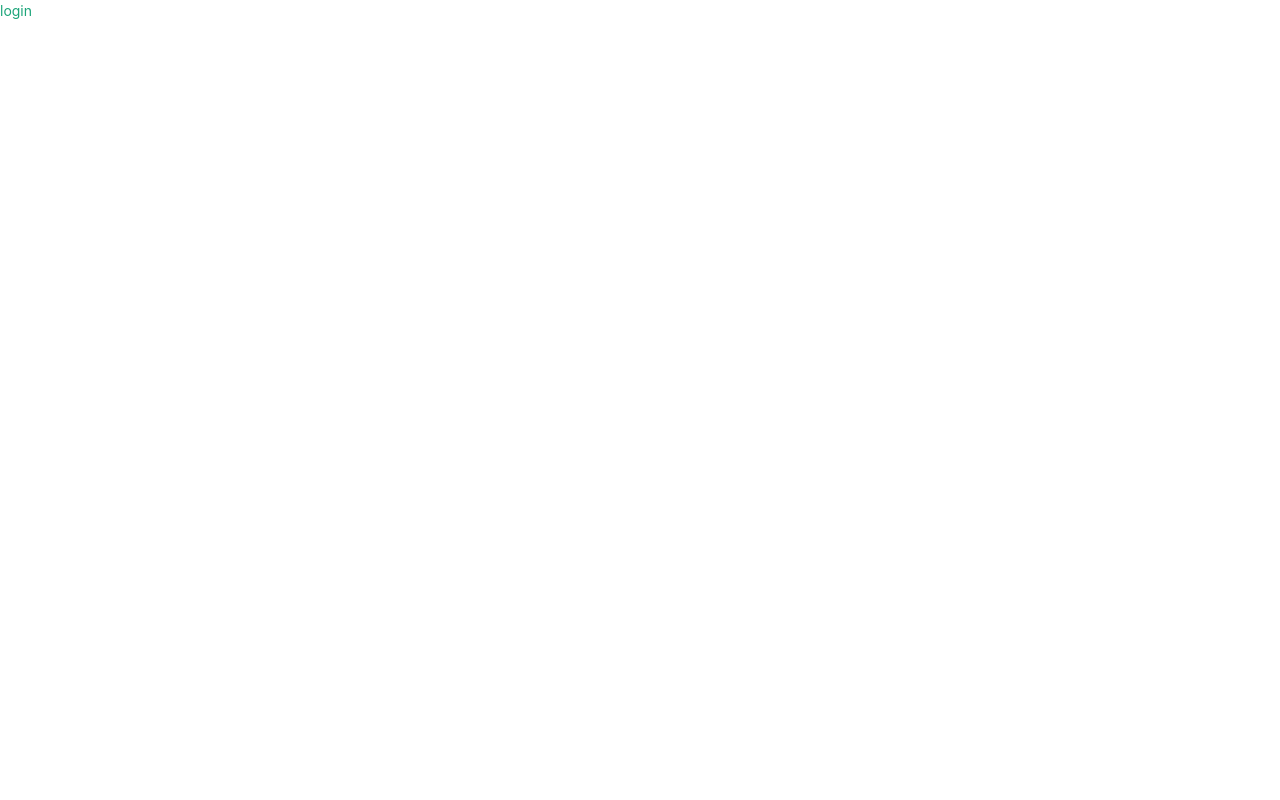
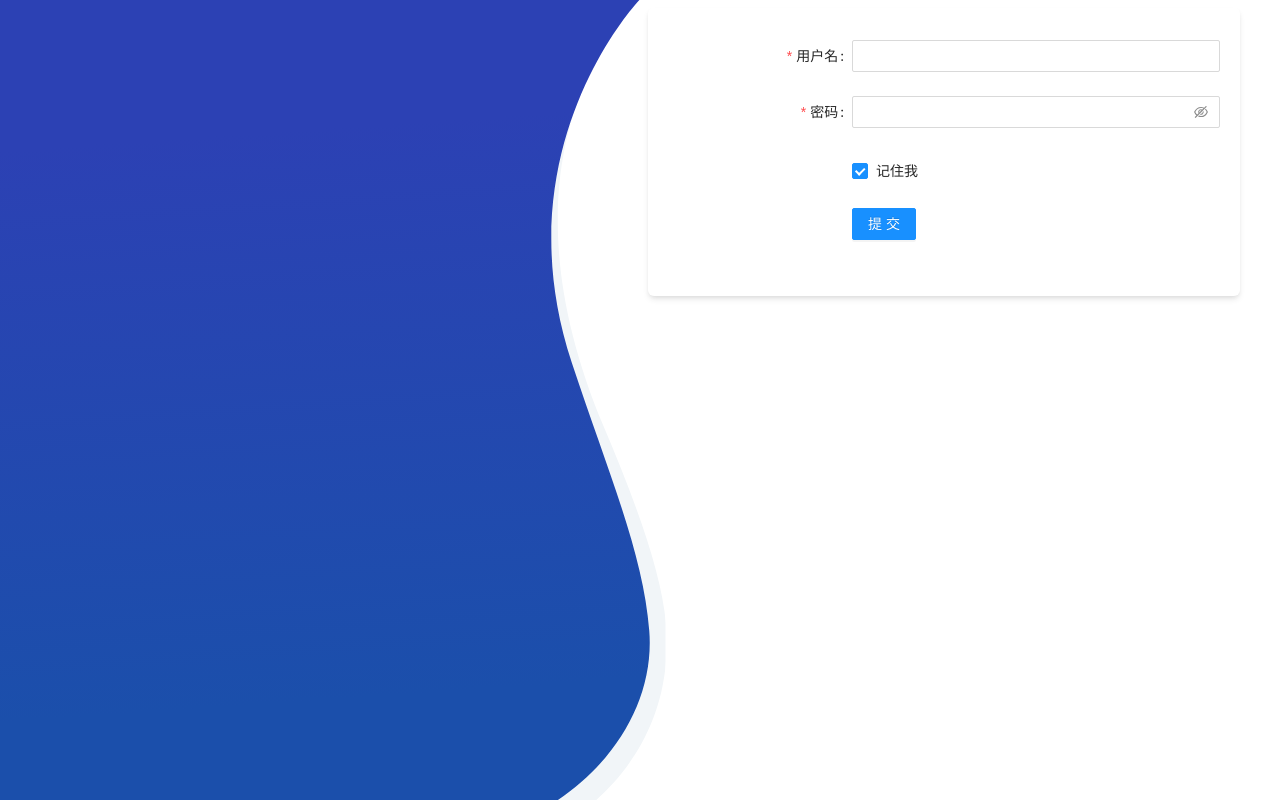
Before and after one commit to Le-M-L/REACT-JS, a React (Create React App) app: page /#/login in a window 1280 px wide. Built offline with nearby package versions, Linux system fonts and the light colour scheme.

Commit message:
样式修改

```diff
--- a/src/design/index.less
+++ b/src/design/index.less
@@ -1,2 +1,24 @@
-// headers
-@header-height: 48px;
+@import 'public.less';
+
+html {
+    overflow: hidden;
+    -webkit-text-size-adjust: 100%;
+}
+html,
+body {
+    padding: 0;
+    margin: 0;
+    width: 100%;
+    height: 100%;
+    overflow: visible !important;
+    overflow-x: hidden !important;
+}
+
+a:focus,
+a:active,
+button,
+div,
+svg,
+span {
+    outline: none !important;
+}
--- /dev/null
+++ b/src/design/public.less
@@ -0,0 +1,51 @@
+#root {
+    width: 100%;
+    height: 100%;
+}
+
+// =================================
+// ==============scrollbar==========
+// =================================
+
+::-webkit-scrollbar {
+    width: 7px;
+    height: 8px;
+}
+
+// ::-webkit-scrollbar-track {
+//   background: transparent;
+// }
+
+::-webkit-scrollbar-track {
+    background-color: rgba(0, 0, 0, 0.05);
+}
+
+::-webkit-scrollbar-thumb {
+    // background: rgba(0, 0, 0, 0.6);
+    background-color: rgba(144, 147, 153, 0.3);
+    // background-color: rgba(144, 147, 153, 0.3);
+    border-radius: 2px;
+    box-shadow: inset 0 0 6px rgba(0, 0, 0, 0.2);
+}
+
+// ::-webkit-scrollbar-thumb:hover {
+//     background-color: @border-color-dark;
+// }
+
+// =================================
+// ==============nprogress==========
+// =================================
+// #nprogress {
+//     pointer-events: none;
+
+//     .bar {
+//         position: fixed;
+//         top: 0;
+//         left: 0;
+//         z-index: 99999;
+//         width: 100%;
+//         height: 2px;
+//         background-color: @primary-color;
+//         opacity: 0.75;
+//     }
+// }
--- a/src/views/sys/login/index.jsx
+++ b/src/views/sys/login/index.jsx
@@ -1,10 +1,53 @@
 import React, { Component } from 'react'
+import { Form, Input, Button, Checkbox } from 'antd';
+
 import "./index.less"
 export default class Login extends Component {
-    render() {
+    onFinish = (values) => {
+        console.log('Success:', values);
+    };
+
+    onFinishFailed = (errorInfo) => {
+        console.log('Failed:', errorInfo);
+    };
+    render () {
         return (
-            <div className="box" >
-                <div className="login">login</div>
+            <div className="loginBox" >
+                <div className="container">
+                    <div>
+                        <div></div>
+                        <div>
+                            <div className="container-form" >
+                                <Form
+                                    name="basic"
+                                    labelCol={{ span: 8 }}
+                                    wrapperCol={{ span: 16 }}
+                                    initialValues={{ remember: true }}
+                                    onFinish={this.onFinish}
+                                    onFinishFailed={this.onFinishFailed}
+                                >
+                                    <Form.Item label="用户名" name="username" rules={[{ required: true, message: '请输入用户名!', },]} >
+                                        <Input />
+                                    </Form.Item>
+
+                                    <Form.Item label="密码" name="password" rules={[{ required: true, message: '请输入密码！', },]}>
+                                        <Input.Password />
+                                    </Form.Item>
+                                    <Form.Item name="remember" valuePropName="checked" wrapperCol={{ offset: 8, span: 16, }} >
+                                        <Checkbox>记住我</Checkbox>
+                                    </Form.Item>
+
+                                    <Form.Item wrapperCol={{ offset: 8, span: 16, }}>
+                                        <Button type="primary" htmlType="submit">
+                                            提交
+                                        </Button>
+                                    </Form.Item>
+                                </Form>
+                            </div>
+                        </div>
+
+                    </div>
+                </div>
             </div>
         )
     }
--- a/src/views/sys/login/index.less
+++ b/src/views/sys/login/index.less
@@ -1,7 +1,57 @@
 @header-height: 48px;
-.box{
-    .login{
-        height:@header-height;
-        color:@primary-color;
+.loginBox {
+    position: relative;
+    width: 100%;
+    height: 100%;
+    @media (max-width: '1200px') {
+        background-color: #293146;
+
+        .loginBox-form {
+            background-color: #fff;
+        }
+    }
+    &::before {
+        position: absolute;
+        top: 0;
+        left: 0;
+        width: 100%;
+        height: 100%;
+        margin-left: -48%;
+        background-image: url('~@/assets/svg/login-bg.svg');
+        background-position: 100%;
+        background-repeat: no-repeat;
+        background-size: auto 100%;
+        content: '';
+        @media (max-width: '1200px') {
+            display: none;
+        }
+    }
+    .container{
+        height: 100%;
+        padding: 8px 40px;
+        margin: 0 auto;
+        >div{
+            display: flex;
+            height: 100%;
+            >div:nth-child(1){
+                overflow: hidden;
+                height: 100%;
+                padding-left: 16px;
+                margin-right: 16px;
+                width: 50%;
+            }
+            >div:nth-child(2){
+                width: 50%;
+                height: auto;
+                .container-form{
+                    position: relative;
+                    width: 100%;
+                    padding: 32px 20px;
+                    border-radius: 6px;
+                    box-shadow: 0 4px 6px -1px rgba(0, 0, 0, 0.1), 0 2px 4px -1px rgba(0, 0, 0, 0.06);;
+                    margin: auto;
+                }
+            }
+        }
     }
 }
```
Also changed, not shown: src/assets/svg/login-bg.svg (added).
